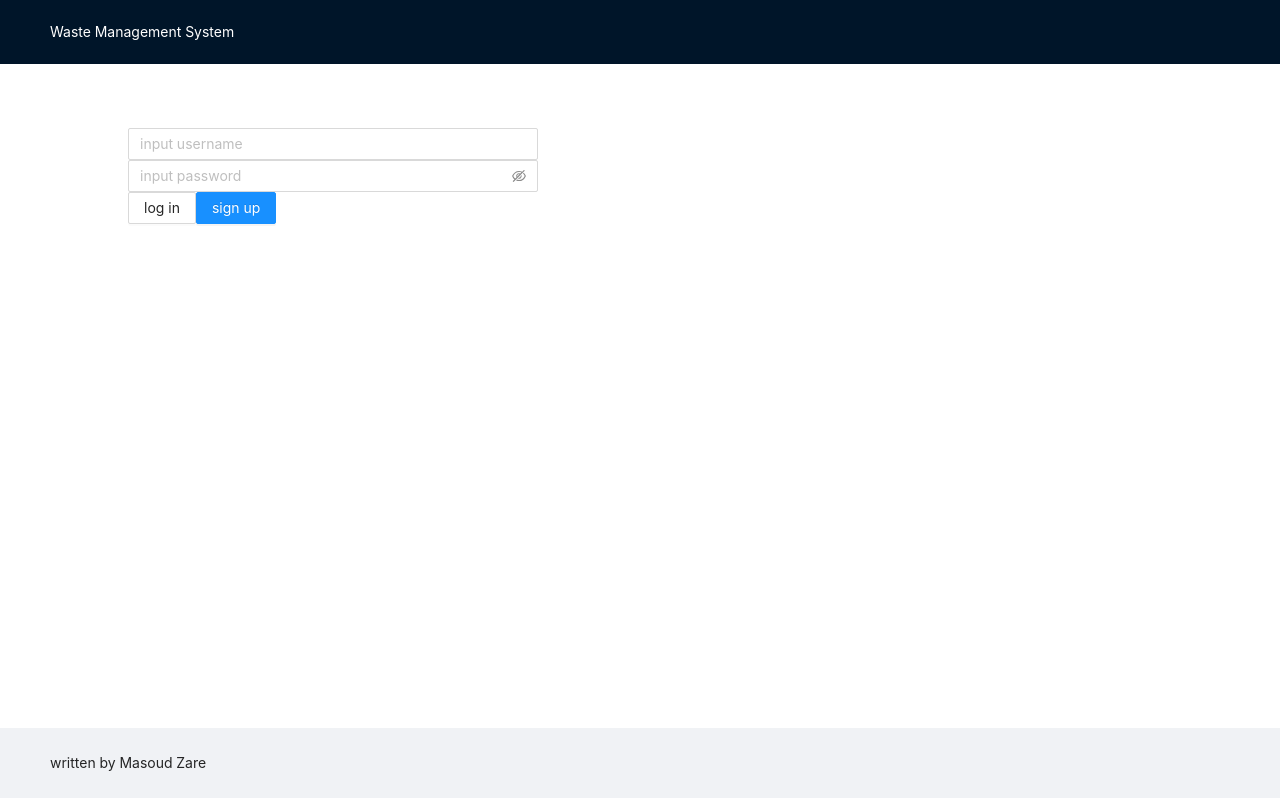
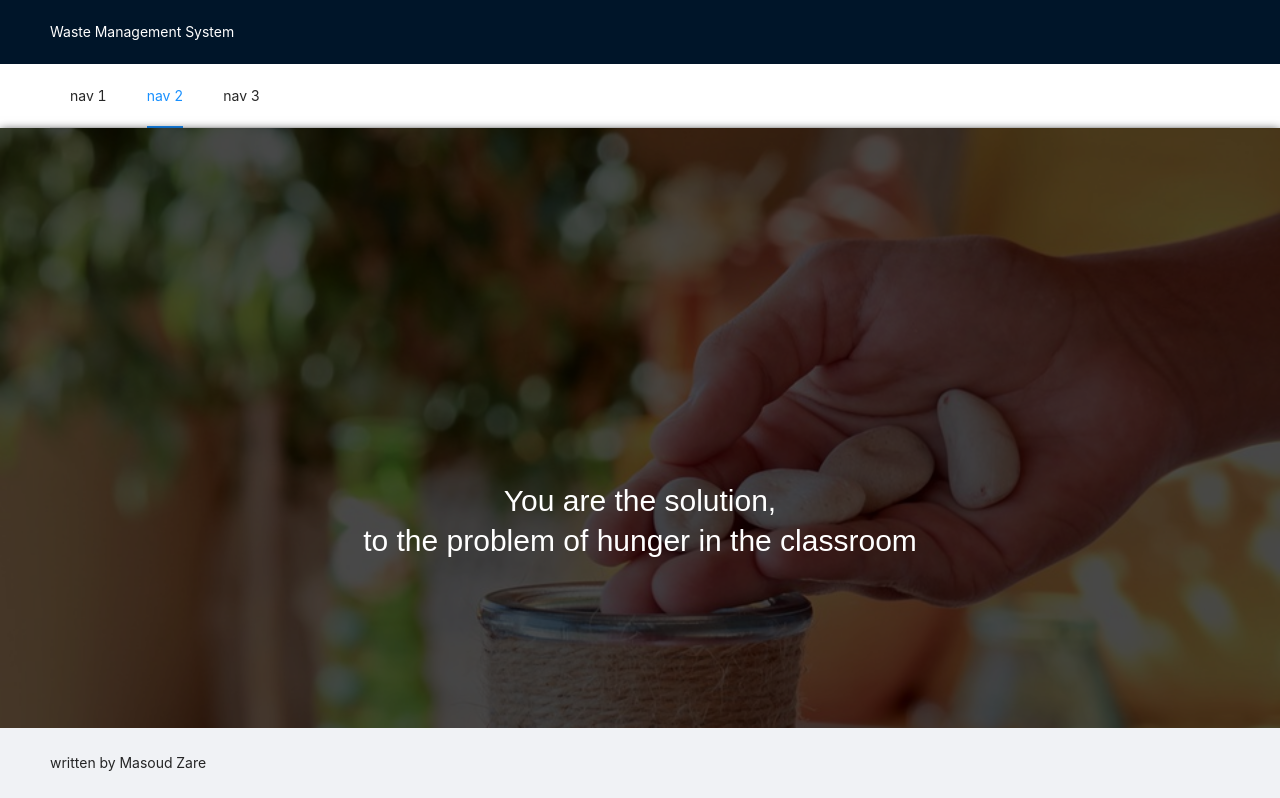
Before and after one commit to masoudz88/food_donations_frontend, a React (Create React App) app in the folder waste-management/: page / in a window 1280 px wide. Shown: the top 798 px of the page. Built offline with nearby package versions, Linux system fonts and the light colour scheme; no server answers.

Commit message:
adding navbar to landing page

```diff
--- a/waste-management/src/App.js
+++ b/waste-management/src/App.js
@@ -44,8 +44,8 @@ const App = () => {
           <LoginContext.Provider
             value={{ isLogged, setIsLogged, name, setName }}
           >
-            <Route path="/" exact component={Credential}></Route>
-            <Route path="/Landingpage" exact component={Landingpage}></Route>
+            <Route path="/credential" exact component={Credential}></Route>
+            <Route path="/" exact component={Landingpage}></Route>
             <CompanyContext.Provider
               value={{ companies, deleteCompany, setCompanies, products, deleteProduct, fetchProducts }}
             >
--- a/waste-management/src/Landingpage.js
+++ b/waste-management/src/Landingpage.js
@@ -1,9 +1,10 @@
 import React from 'react'
-
+import LandingNav from './navbar/LandingNav';
 
 const Landingpage = () => {
     return (
         <div >
+          <LandingNav/>
           <div className="landingpage"
   style={{
     background: `url('${process.env.PUBLIC_URL}/logos/donations.jpg')`,
@@ -13,7 +14,8 @@ const Landingpage = () => {
 
   }}
 >
-    <h1 className="heading">Help the poverty</h1>
+    <h1 className="heading">
+     You are the solution,<br/> to the problem of hunger in the classroom</h1>
 </div>
         </div>
     )
--- a/waste-management/src/index.css
+++ b/waste-management/src/index.css
@@ -36,16 +36,34 @@
 .button {
   margin-top: 1rem;
 }
-.landingpage{
+.landingpage {
+  box-shadow: 0 3px 10px rgb(0 0 0 / 1);
   display: flex;
+  justify-content: center;
+  align-items: center;
+  position: relative;
+}
+.landingpage:before {
+    content: '';
+    position: absolute;
+    top: 0;
+    right: 0;
+    left: 0;
+    bottom: 0;
+    background: rgba(0,0,0,0.7);
+}
 
-  justify-content: center;
-
-  align-items: center;
-}
 .heading{
-  font-size: 36px;
+  position: relative;
+  font-size: 30px;
   line-height: 40px;
   color: white;
   text-align: center;
+  font-family: Arial, Helvetica, sans-serif;
 }
+.header{
+  background: rgba(255, 255, 255, 0.3);
+}
+.layout{
+  background: rgba(255, 255, 255, 0.3);
+}
--- /dev/null
+++ b/waste-management/src/navbar/LandingNav.js
@@ -0,0 +1,25 @@
+import { Layout, Menu } from 'antd';
+import React from 'react'
+
+const LandingNav = () => {
+
+    const { Header } = Layout;
+
+    return (
+        <div>
+            <Layout className="layout">
+    <Header className="header">
+      <div className="logo" />
+      <Menu mode="horizontal" defaultSelectedKeys={['2']}>
+        <Menu.Item key="1">nav 1</Menu.Item>
+        <Menu.Item key="2">nav 2</Menu.Item>
+        <Menu.Item key="3">nav 3</Menu.Item>
+      </Menu>
+    </Header>
+  </Layout>
+
+        </div>
+    )
+}
+
+export default LandingNav;
```
